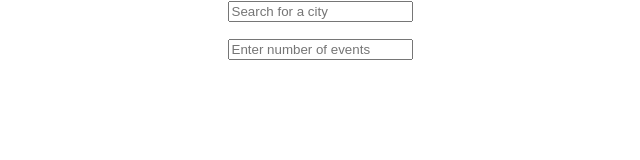
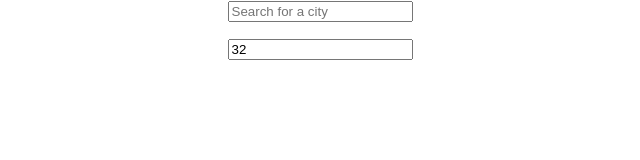
Before and after one commit to OtmarKirch/meetApp, a React (Create React App) app: page / in a window 1280 px wide. Shown: the top 160 px of the page, without its empty margins (320-960 px from the left). Built offline with nearby package versions, Linux system fonts and the light colour scheme.

Commit message:
Implement default value in number of events

```diff
--- a/src/components/NumberOfEvents.js
+++ b/src/components/NumberOfEvents.js
@@ -2,7 +2,11 @@ const NumberOfEvents = () => {
 
     return (
         <div id="event-number">
-            <input type="text" placeholder="Enter number of events" />
+            <input
+            type="text"
+            placeholder="Enter number of events"
+            defaultValue="32"
+            />
         </div>
     );
 }
```
Also changed, not shown: 1 other file (tests, documents, lock files or other folders).
